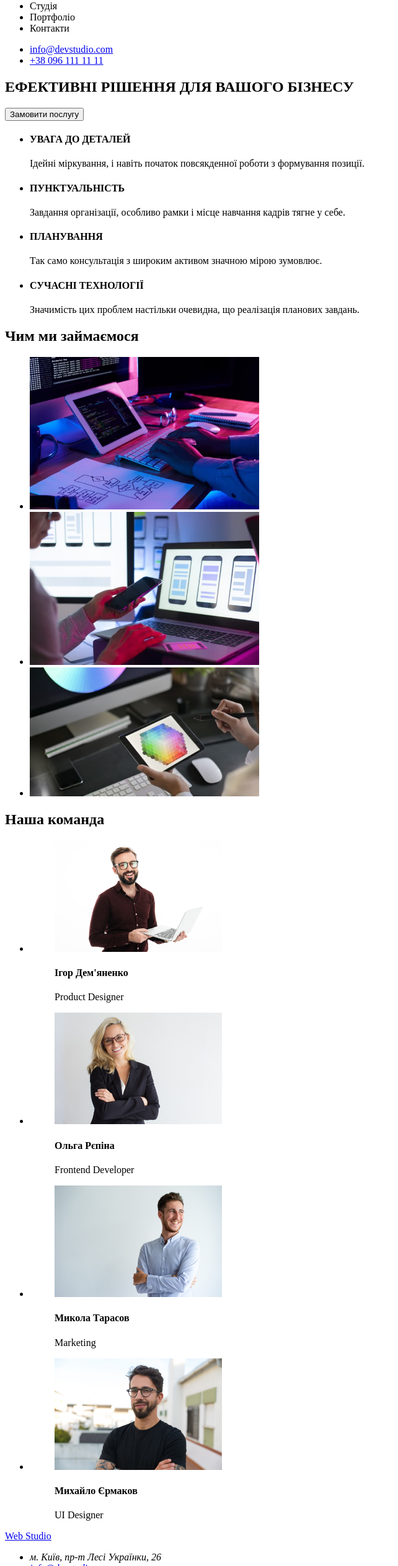
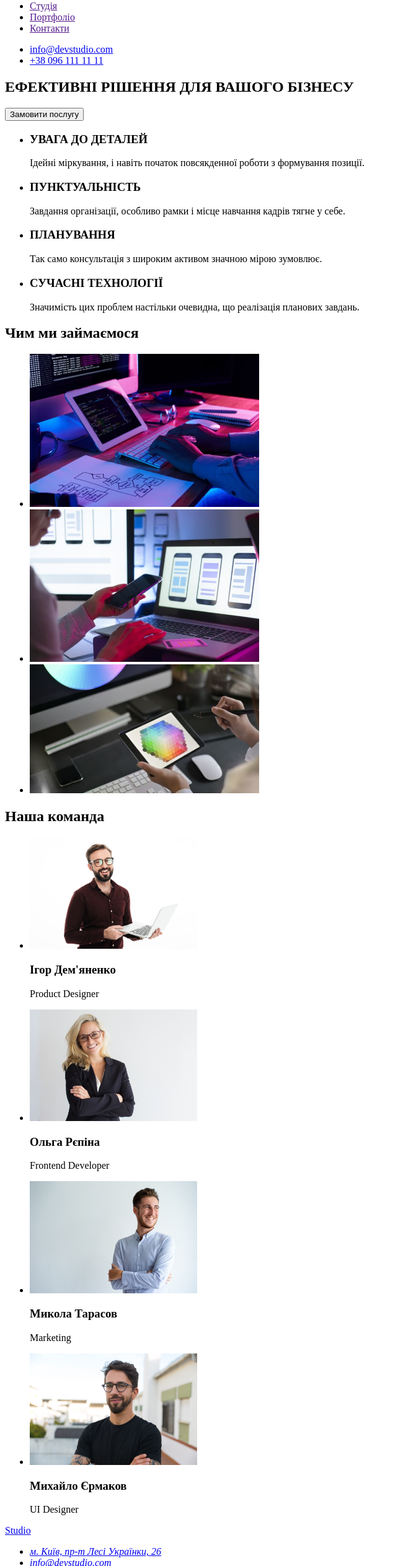
Before and after one commit to LehezaDmytro/goit-markup-hw-01, a plain HTML site: page index.html in a window 1280 px wide. Shown: the part 41-2568 px from the top of the page at 62% size, without its empty margins (0-642 px from the left). Drawn offline with Linux system fonts and the light colour scheme.

Commit message:
Внесення правок згідно зауважень ментора

```diff
--- a/index.html
+++ b/index.html
@@ -11,15 +11,14 @@
   <header class="header">
     <!-- Logo in header -->
     <a class="header-logo" href="https://lehezadmytro.github.io/goit-markup-hw-01/">
-      <span class="logo-text(web)">Web</span>
       <span class="logo-text(Studio)-header">Studio</span>
     </a>
     <!-- Menu Nav -->
     <nav>
       <ul class="navigation-items">
-        <li class="navigation-item">Студія</li>
-        <li class="navigation-item">Портфоліо</li>
-        <li class="navigation-item">Контакти</li>
+        <li class="navigation-item"><a href="">Студія</a></li>
+        <li class="navigation-item"><a href="">Портфоліо</a></li>
+        <li class="navigation-item"><a href="">Контакти</a></li>
       </ul>
     </nav>
     <!-- Contacts in header -->
@@ -39,19 +38,19 @@
     <section class="features">
       <ul class="features-items">
         <li>
-          <h4 class="feature-title">УВАГА ДО ДЕТАЛЕЙ</h4>
+          <h3 class="feature-title">УВАГА ДО ДЕТАЛЕЙ</h3>
           <p class="feature-item">Ідейні міркування, і навіть початок повсякденної роботи з формування позиції.</p>
         </li>
         <li>
-          <h4 class="feature-title">ПУНКТУАЛЬНІСТЬ</h4>
+          <h3 class="feature-title">ПУНКТУАЛЬНІСТЬ</h3>
           <p class="feature-item">Завдання організації, особливо рамки і місце навчання кадрів тягне у себе.</p>
         </li>
         <li>
-          <h4 class="feature-title">ПЛАНУВАННЯ</h4>
+          <h3 class="feature-title">ПЛАНУВАННЯ</h3>
           <p class="feature-item">Так само консультація з широким активом значною мірою зумовлює.</p>
         </li>
         <li>
-          <h4 class="feature-title">СУЧАСНІ ТЕХНОЛОГІЇ</h4>
+          <h3 class="feature-title">СУЧАСНІ ТЕХНОЛОГІЇ</h3>
           <p class="feature-item">Значимість цих проблем настільки очевидна, що реалізація планових завдань.</p>
         </li>
       </ul>
@@ -70,40 +69,24 @@
       <h2 class="team-title">Наша команда</h2>
       <ul class="team-items">
         <li class="team-item">
-          <figure>
             <img src="images/Ihor-Dem'yanenko.jpg" alt="Ігор Дем'яненко" width="270">
-            <figcaption>
-              <h4 class="name">Ігор Дем'яненко</h4>
-              <p class="position">Product Designer</p>
-            </figcaption>
-          </figure>
+            <h3 class="name">Ігор Дем'яненко</h3>
+            <p class="position">Product Designer</p>
         </li>
         <li class="team-item">
-          <figure>
             <img src="images/Olʹha-Ryepina.jpg" alt="Ольга Рєпіна" width="270">
-            <figcaption>
-              <h4 class="name">Ольга Рєпіна</h4>
-              <p class="position">Frontend Developer</p>
-            </figcaption>
-          </figure>
+            <h3 class="name">Ольга Рєпіна</h3>
+            <p class="position">Frontend Developer</p>
         </li>
         <li class="team-item">
-          <figure>
             <img src="images/Mykola-Tarasov.jpg" alt="Микола Тарасов" width="270">
-            <figcaption>
-              <h4 class="name">Микола Тарасов</h4>
-              <p class="position">Marketing</p>
-            </figcaption>
-          </figure>
+            <h3 class="name">Микола Тарасов</h3>
+            <p class="position">Marketing</p>
         </li>
         <li class="team-item">
-          <figure>
             <img src="images/Mykhaylo-Yermakov.jpg" alt="Михайло Єрмаков" width="270">
-            <figcaption>
-              <h4 class="name">Михайло Єрмаков</h4>
-              <p class="position">UI Designer</p>
-            </figcaption>
-          </figure>
+            <h3 class="name">Михайло Єрмаков</h3>
+            <p class="position">UI Designer</p>
         </li>
       </ul>
     </section>
@@ -112,13 +95,12 @@
   <footer class="footer">
     <!-- Logo in footer -->
     <a class="footer-logo" href="https://lehezadmytro.github.io/goit-markup-hw-01/">
-      <span class="logo-text(web)">Web</span>
       <span class="logo-text(Studio)-footer">Studio</span>
     </a>
     <!-- Footer address -->
     <address class="footer-address">
       <ul>
-        <li class="address">м. Київ, пр-т Лесі Українки, 26</li>
+        <li class="address"><a href="https://goo.gl/maps/HFRotfu45Rd6xeX8A" target="_blank" rel="noreferrer noopener">м. Київ, пр-т Лесі Українки, 26</a></li>
         <li class="mail-in-footer"><a href="mailto:info@devstudio.com">info@devstudio.com</a></li>
         <li class="tel-in-footer"><a href="tel:+380961111111">+38 096 111 11 11</a></li>
       </ul>
```
